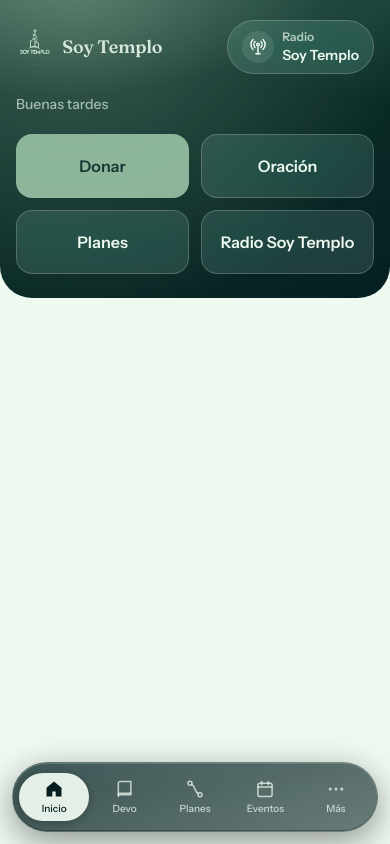
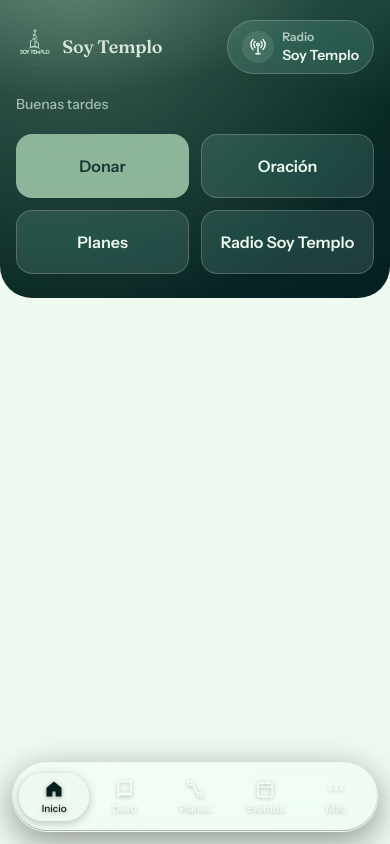
Before and after one commit to joelcastaneda777-coder/Soy-Templo, a Next.js app: page / in a window 390 px wide. Built offline with nearby package versions, Linux system fonts and the light colour scheme; no server answers; the database is empty.

Commit message:
UI: indicador de Planes arriba y navegación liquid glass
* Mover indicador de planes arriba del carrusel

* Hacer transparente la barra inferior con efecto liquid glass

```diff
--- a/src/app/planes/plan-gallery.tsx
+++ b/src/app/planes/plan-gallery.tsx
@@ -106,7 +106,7 @@
       />
       <div className="pointer-events-none absolute inset-x-0 top-0 z-10 h-44 bg-gradient-to-b from-black/45 to-transparent" />
 
-      <header className="relative z-20 mx-auto flex w-full max-w-6xl items-end justify-between gap-4 px-5 pb-4 pt-7 sm:px-8 md:pt-9">
+      <header className="relative z-20 mx-auto flex w-full max-w-6xl items-end justify-between gap-4 px-5 pb-3 pt-7 sm:px-8 md:pt-9">
         <div>
           <p className="text-[11px] font-bold uppercase tracking-[0.22em] text-white/58">Biblioteca Soy Templo</p>
           <h1 className="mt-1 font-display text-3xl font-semibold sm:text-4xl">Planes</h1>
@@ -118,6 +118,22 @@
       </header>
 
       <div className="relative z-20">
+        <div className="mx-auto flex max-w-6xl items-center justify-center px-5 pb-2 pt-1 sm:px-8">
+          <div className="flex items-center gap-1.5" aria-label={`Plan ${activeIndex + 1} de ${plans.length}`}>
+            {plans.map((plan, index) => (
+              <span
+                key={plan.slug}
+                aria-hidden="true"
+                className="h-2 rounded-full transition-all duration-300"
+                style={{
+                  width: index === activeIndex ? 28 : 8,
+                  backgroundColor: index === activeIndex ? pageAccent : "rgba(255,255,255,.28)",
+                }}
+              />
+            ))}
+          </div>
+        </div>
+
         <div
           ref={scrollerRef}
           onScroll={updateActiveFromScroll}
@@ -211,22 +227,6 @@
             );
           })}
         </div>
-
-        <div className="mx-auto flex max-w-6xl items-center justify-center px-5 pb-2 pt-3 sm:px-8">
-          <div className="flex items-center gap-1.5" aria-label={`Plan ${activeIndex + 1} de ${plans.length}`}>
-            {plans.map((plan, index) => (
-              <span
-                key={plan.slug}
-                aria-hidden="true"
-                className="h-2 rounded-full transition-all duration-300"
-                style={{
-                  width: index === activeIndex ? 28 : 8,
-                  backgroundColor: index === activeIndex ? pageAccent : "rgba(255,255,255,.28)",
-                }}
-              />
-            ))}
-          </div>
-        </div>
       </div>
 
       <style jsx global>{`
--- a/src/components/layout/bottom-nav.tsx
+++ b/src/components/layout/bottom-nav.tsx
@@ -31,7 +31,11 @@
       aria-label="Navegación principal"
       className="fixed inset-x-3 bottom-3 z-40 mx-auto max-w-lg pb-[env(safe-area-inset-bottom)] md:hidden"
     >
-      <GlassSurface variant="strong" className="rounded-full p-1.5 shadow-lg">
+      <GlassSurface
+        variant="strong"
+        tint="linear-gradient(155deg, rgba(255,255,255,0.13), rgba(255,255,255,0.045))"
+        className="rounded-full p-1.5 shadow-[0_12px_36px_rgba(0,0,0,0.22)]"
+      >
         <GlassGroup>
           <ul ref={containerRef} className="relative flex flex-1 items-stretch justify-around">
             <GlassPill containerRef={containerRef} activeKey={activeItem.key} />
@@ -44,8 +48,8 @@
                     data-nav-key={key}
                     aria-current={active ? "page" : undefined}
                     className={cn(
-                      "flex min-h-14 flex-col items-center justify-center gap-0.5 rounded-full text-[10px] font-medium transition-colors",
-                      active ? "text-anil-900" : "text-anil-50/75 hover:text-anil-50"
+                      "flex min-h-14 flex-col items-center justify-center gap-0.5 rounded-full text-[10px] font-medium drop-shadow-[0_1px_2px_rgba(0,0,0,0.35)] transition-colors",
+                      active ? "text-anil-900" : "text-white/88 hover:text-white"
                     )}
                   >
                     <Icon className="h-5 w-5" filled={active} />
```
